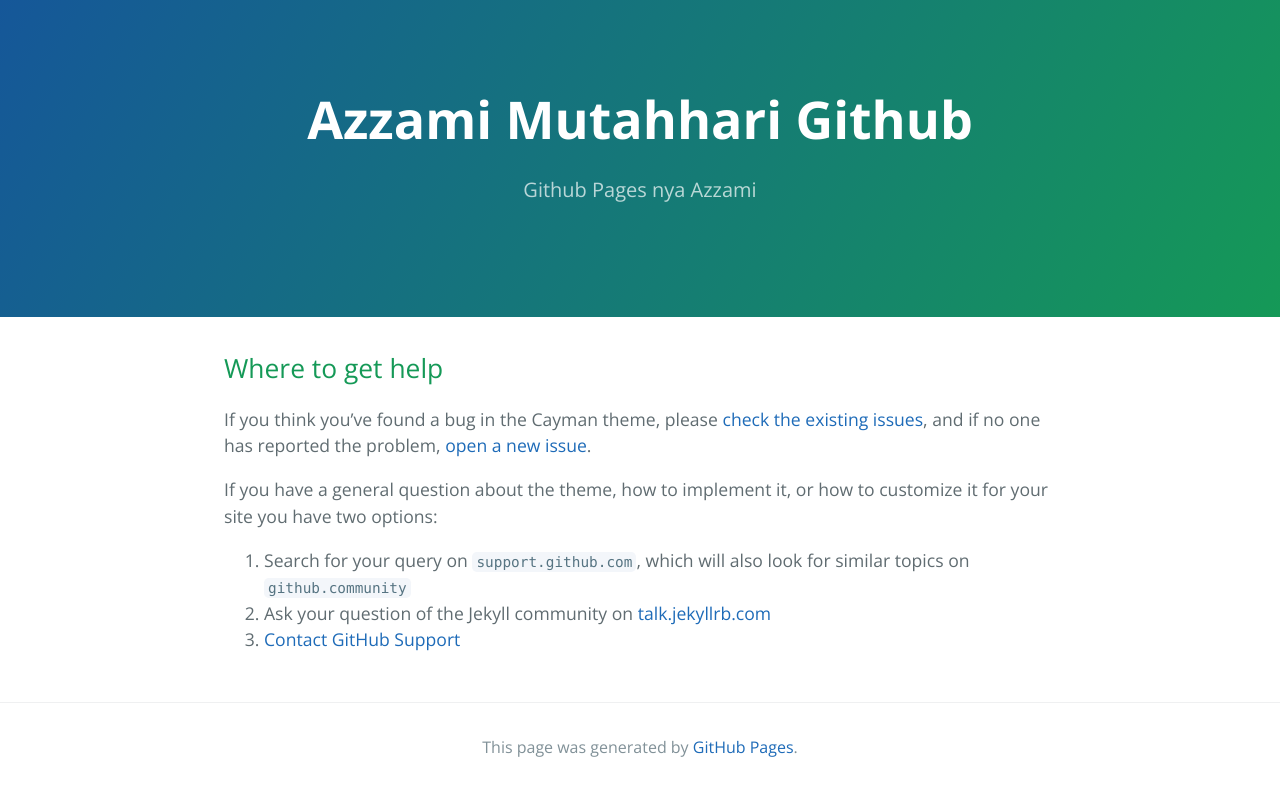
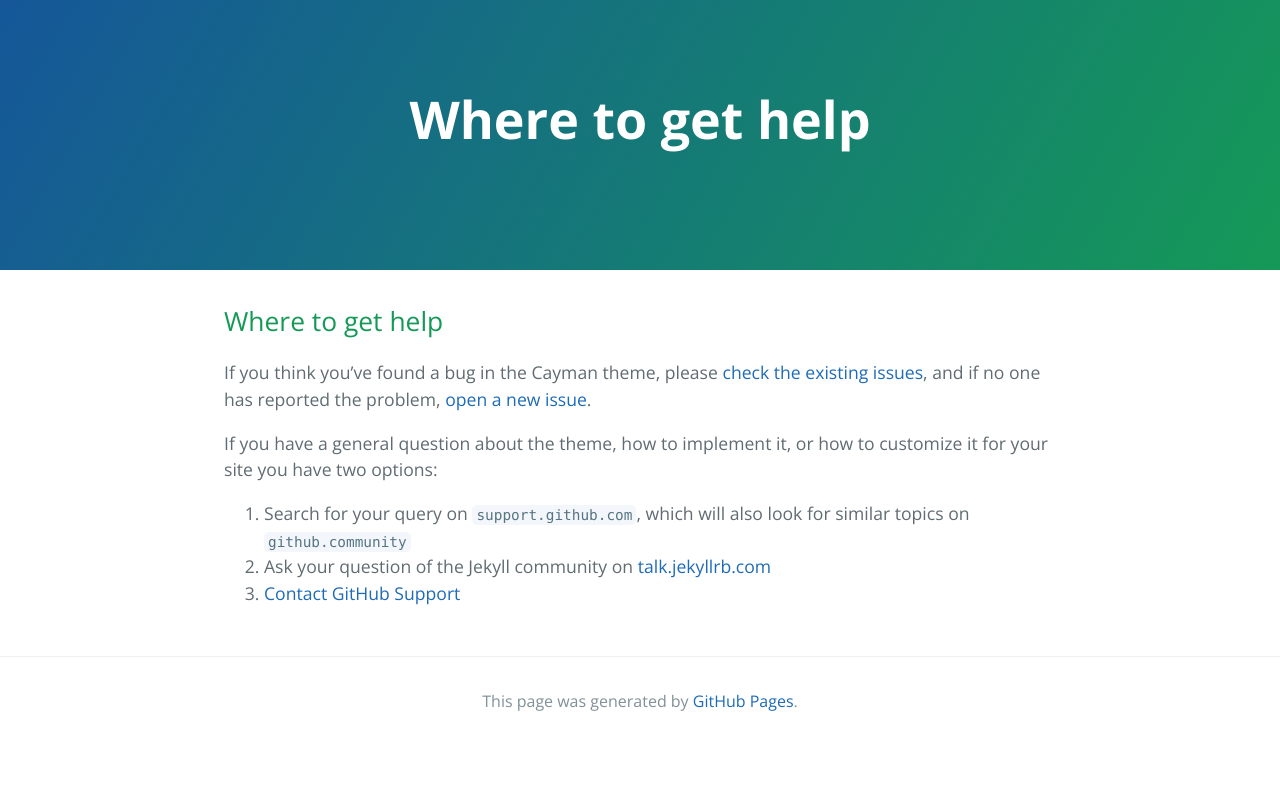
Before and after one commit to azzamimaf/azzamimaf.github.io, a Jekyll site: the page built from docs/SUPPORT.md, in a window 1280 px wide. Shown: the top 796 px of the page. Built offline with Jekyll 4.4.1, drawn with Linux system fonts in a browser that asks for light colours; our own code applies the rules of GitHub Pages for plain Markdown files; the repository's description, which GitHub fills in, is left out.

Commit message:
Update default.html

```diff
--- a/_layouts/default.html
+++ b/_layouts/default.html
@@ -25,15 +25,15 @@
     <a id="skip-to-content" href="#content">Skip to the content.</a>
 
     <header class="page-header" role="banner">
-      <h1 class="project-name">Azzami Mutahhari Github</h1>
-      <h2 class="project-tagline">Github Pages nya Azzami</h2>
-      <!--{% if site.github.is_project_page %}
+      <h1 class="project-name">{{ page.title | default: site.title | default: site.github.repository_name }}</h1>
+      <h2 class="project-tagline">{{ page.description | default: site.description | default: site.github.project_tagline }}</h2>
+      {% if site.github.is_project_page %}
         <a href="{{ site.github.repository_url }}" class="btn">View on GitHub</a>
       {% endif %}
       {% if site.show_downloads %}
         <a href="{{ site.github.zip_url }}" class="btn">Download .zip</a>
         <a href="{{ site.github.tar_url }}" class="btn">Download .tar.gz</a>
-      {% endif %}-->
+      {% endif %}
     </header>
 
     <main id="content" class="main-content" role="main">
```
